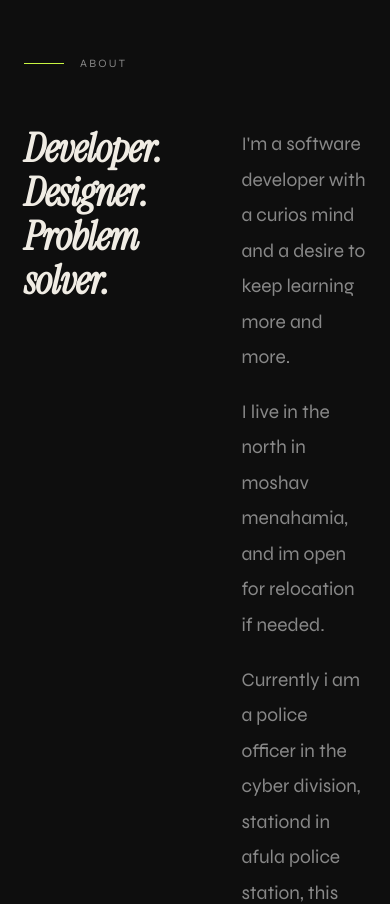
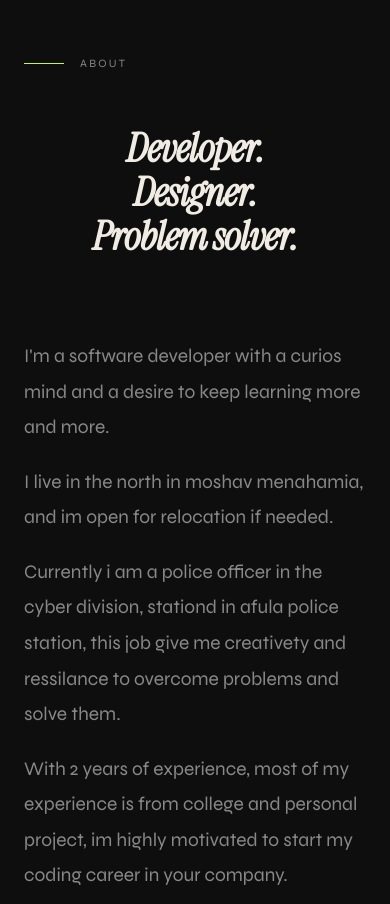
Before and after one commit to elyashiv67/Portfolio_V2, a React (Vite) app: page / in a window 390 px wide. Shown: the part 900-1804 px from the top of the page. Built offline with nearby package versions, Linux system fonts and the light colour scheme.

Commit message:
fixed css for phone

```diff
--- a/src/About.css
+++ b/src/About.css
@@ -24,3 +24,14 @@
     transition: border-color 0.2s, color 0.2s;
 }
 .skill-tag:hover { border-color: var(--accent); color: var(--accent); }
+
+@media (max-width: 768px) {
+.about-grid{
+    display: grid;
+    grid-template-columns: 1fr;
+}
+.about-heading{
+    text-align: center;
+    justify-self: center;
+}
+}
```
